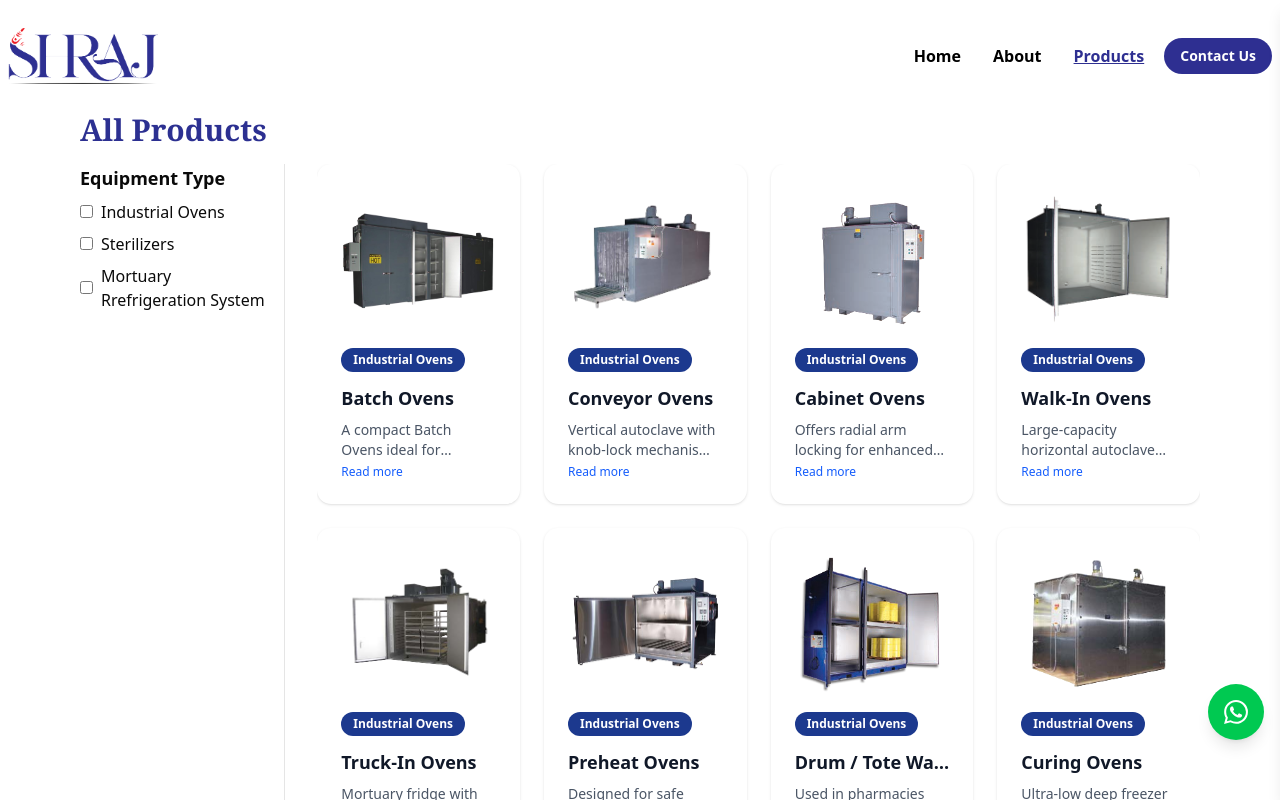
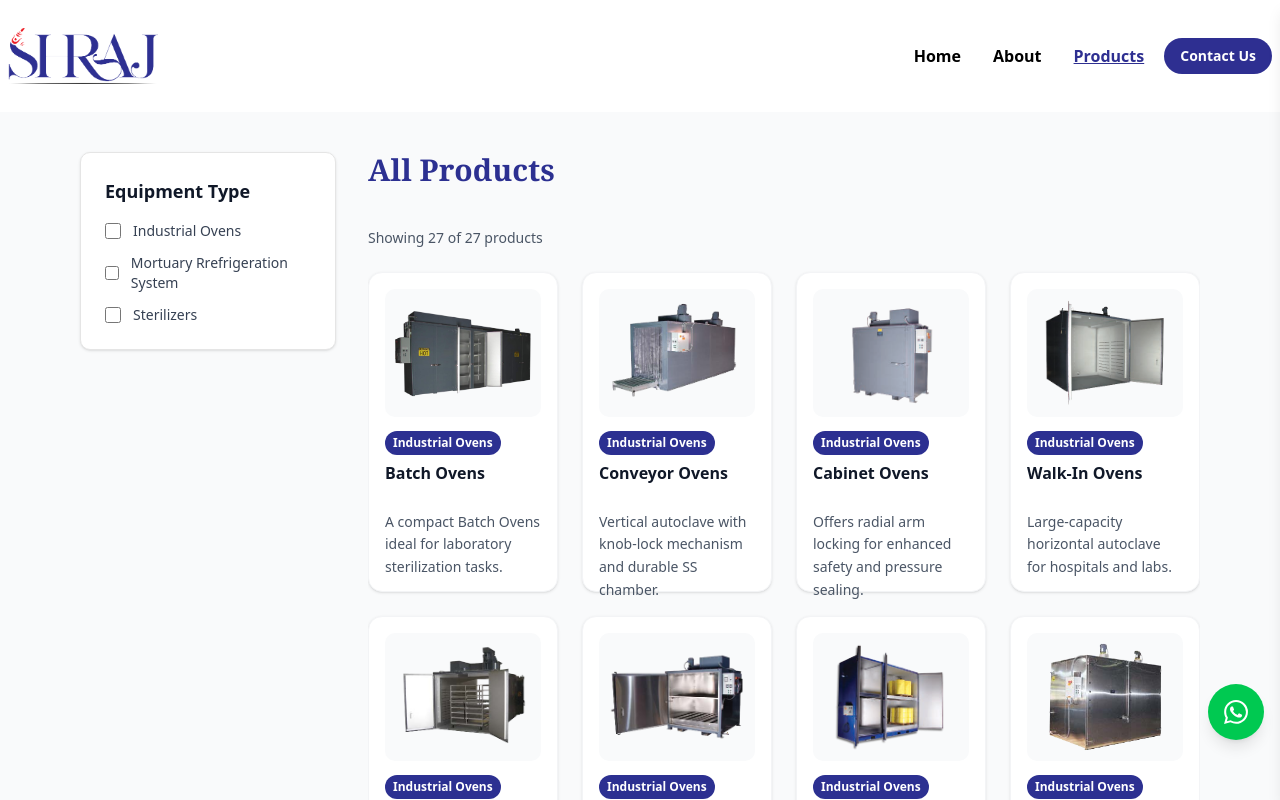
Before and after one commit to Mohit1x/shraj-project, a Next.js app: page /all-products in a window 1280 px wide. Shown: the top 800 px of the page. Built offline with nearby package versions, Linux system fonts and the light colour scheme; a web font is replaced by a local one.

Commit message:
all-product page changes

```diff
--- a/src/app/all-products/page.tsx
+++ b/src/app/all-products/page.tsx
@@ -4,168 +4,364 @@ import { ScrollArea } from "@/components/ui/scroll-area";
 import { products } from "@/constants/constant";
 import Image from "next/image";
 import Link from "next/link";
-import { useEffect, useRef, useState } from "react";
+import { useCallback, useEffect, useMemo, useRef, useState } from "react";
 
-export default function ProductsPage() {
-  const [impCategories, setImpcategories] = useState<string[] | undefined>();
-  const [selectedTypes, setSelectedTypes] = useState<string[]>([]);
-  const [isMobileFilterOpen, setIsMobileFilterOpen] = useState(false);
-  const [expandedDescriptions, setExpandedDescriptions] = useState<{
-    [key: string]: boolean;
-  }>({});
-  const [needsReadMore, setNeedsReadMore] = useState<{
-    [key: string]: boolean;
-  }>({});
+// Custom hook to ensure component is mounted before accessing DOM
+function useHasMounted() {
+  const [mounted, setMounted] = useState(false);
+  useEffect(() => {
+    setMounted(true);
+  }, []);
+  return mounted;
+}
 
-  const descRefs = useRef<{ [key: string]: HTMLParagraphElement | null }>({});
+// Custom hook for read more functionality
+function useReadMore(text: string, maxLength: number = 120) {
+  const [isExpanded, setIsExpanded] = useState(false);
 
-  useEffect(() => {
-    const uniqueTypes = Array.from(new Set(products.map((p) => p.type)));
-    setImpcategories(uniqueTypes);
+  const displayText = useMemo(() => {
+    if (text.length <= maxLength) return text;
+    if (isExpanded) return text;
+    return text.substring(0, maxLength) + "...";
+  }, [text, maxLength, isExpanded]);
+
+  const needsReadMore = text.length > maxLength;
+
+  const toggle = useCallback(() => {
+    setIsExpanded((prev) => !prev);
   }, []);
 
-  const handleSelectedBrand = (e: React.ChangeEvent<HTMLInputElement>) => {
-    const type = e.target.value;
-    const isChecked = e.target.checked;
-    setSelectedTypes((prev) =>
-      isChecked ? [...prev, type] : prev.filter((t) => t !== type)
+  return {
+    displayText,
+    isExpanded,
+    needsReadMore,
+    toggle,
+  };
+}
+
+// Product Card Component for better organization
+function ProductCard({ product }: { product: any }) {
+  const { displayText, isExpanded, needsReadMore, toggle } = useReadMore(
+    product.description,
+    80
   );
-  };
-
-  const filteredProducts = selectedTypes.length
-    ? products.filter((product) => selectedTypes.includes(product.type))
-    : products;
-
-  useEffect(() => {
-    const needs: { [key: string]: boolean } = {};
-    filteredProducts.forEach((product) => {
-      const el = descRefs.current[product.id];
-      if (el) {
-        needs[product.id] = el.scrollHeight > el.clientHeight + 2;
-      }
-    });
-    setNeedsReadMore(needs);
-  }, [filteredProducts]);
-
-  const toggleDescription = (id: number) => {
-    setExpandedDescriptions((prev) => ({
-      ...prev,
-      [id]: !prev[id],
-    }));
-  };
 
   return (
-    <div className="min-h-screen bg-white w-full mx-auto px-4 md:px-10 xl:px-20 overflow-visible">
-      <h1 className="text-3xl font-bold mb-4 font-serif text-[#2C3091]">
-        All Products
-      </h1>
-      <div className="flex flex-col lg:flex-row gap-8 overflow-visible">
-        {/* Desktop filter */}
-        <div className="w-full hidden md:block lg:w-64 border-r pr-4">
-          <h2 className="font-semibold text-lg mb-2">Equipment Type</h2>
-          {impCategories?.map((type, index) => (
-            <div key={index} className="flex items-center mb-2">
-              <input
-                type="checkbox"
-                id={type}
-                value={type}
-                onChange={handleSelectedBrand}
-                checked={selectedTypes.includes(type)}
-                className="mr-2"
-              />
-              <label htmlFor={type}>{type}</label>
-            </div>
-          ))}
-        </div>
-
-        {/* Mobile filter button */}
-        <button
-          className="bg-[#2E2F91] px-4 py-2 block md:hidden text-white font-semibold rounded"
-          onClick={() => setIsMobileFilterOpen(!isMobileFilterOpen)}
-        >
-          Filter
-        </button>
-
-        {/* Mobile filter panel */}
-        {isMobileFilterOpen && (
-          <div className="w-full block md:hidden lg:w-64 border-r pr-4">
-            <h2 className="font-semibold text-lg mb-2">Equipment Type</h2>
-            {impCategories?.map((type, index) => (
-              <div key={index} className="flex items-center mb-2">
-                <input
-                  type="checkbox"
-                  id={type}
-                  value={type}
-                  onChange={handleSelectedBrand}
-                  checked={selectedTypes.includes(type)}
-                  className="mr-2"
-                />
-                <label htmlFor={type}>{type}</label>
-              </div>
-            ))}
-          </div>
-        )}
-
-        {/* Product Grid */}
-        <ScrollArea className="w-full overflow-visible">
-          <div className="grid grid-cols-1 sm:grid-cols-2 lg:grid-cols-3 xl:grid-cols-4 gap-6">
-            {filteredProducts.map((product) => (
     <Link href={`/all-products/${product.id}`} key={product.id}>
-                <div className="bg-white rounded-xl shadow hover:shadow-md transition p-6 flex flex-col min-h-[340px] overflow-visible">
-                  {/* Image */}
-                  <div className="relative w-full h-36 mb-4">
+      <div className="bg-white rounded-xl shadow-sm hover:shadow-lg transition-all duration-300 p-4 flex flex-col h-[320px] border border-gray-100 group">
+        {/* Image Container - Fixed Height */}
+        <div className="relative w-full h-32 mb-3 bg-gray-50 rounded-lg overflow-hidden flex-shrink-0">
           <Image
             src={product.image || "/placeholder.svg"}
             alt={product.name}
             fill
-                      className="object-contain rounded-md"
+            className="object-contain p-2 group-hover:scale-105 transition-transform duration-300"
             sizes="(max-width: 640px) 100vw, (max-width: 1024px) 50vw, 25vw"
+            loading="lazy"
           />
         </div>
 
-                  {/* Type */}
-                  <span className="bg-blue-900 text-white text-xs font-semibold px-3 py-1 rounded-full w-fit">
+        {/* Type Badge - Fixed Position */}
+        <div className="mb-2 flex-shrink-0">
+          <span className="bg-[#2C3091] text-white text-xs font-semibold px-2 py-1 rounded-full inline-block">
             {product.type}
           </span>
+        </div>
 
-                  {/* Title */}
-                  <h2 className="mt-3 text-lg font-semibold text-gray-900 truncate">
-                    {product.name}
+        {/* Title - Fixed Height with Line Clamp */}
+        <h2 className="text-base font-semibold text-gray-900 mb-2 flex-shrink-0 h-10 flex items-start">
+          <span className="line-clamp-2 leading-tight">{product.name}</span>
         </h2>
 
-                  {/* Description + Read More */}
-                  <div className="mt-2 text-sm text-gray-600 flex-1 overflow-visible">
-                    <p
-                      ref={(el) => {
-                        descRefs.current[product.id] = el;
-                      }}
-                      className={`${
-                        expandedDescriptions[product.id] ? "" : "line-clamp-2"
-                      }`}
-                    >
-                      {product.description}
-                    </p>
+        {/* Description - Flexible Content Area */}
+        <div className="text-sm text-gray-600 flex-1 flex flex-col">
+          <div className="flex-1">
+            <p className="leading-relaxed text-sm">{displayText}</p>
+          </div>
 
-                    {needsReadMore[product.id] && (
+          {needsReadMore && (
             <button
               onClick={(e) => {
                 e.preventDefault();
-                          toggleDescription(product.id);
+                e.stopPropagation();
+                toggle();
               }}
-                        className="text-blue-600 hover:text-blue-800 text-xs mt-1 block"
+              className="text-[#2C3091] hover:text-[#2E2F91] text-xs font-medium underline decoration-dotted underline-offset-2 hover:decoration-solid transition-all mt-1 self-start"
             >
-                        {expandedDescriptions[product.id]
-                          ? "Read less"
-                          : "Read more"}
+              {isExpanded ? "Read less" : "Read more"}
             </button>
           )}
         </div>
       </div>
     </Link>
+  );
+}
+
+export default function ProductsPage() {
+  const hasMounted = useHasMounted();
+  const [selectedTypes, setSelectedTypes] = useState<string[]>([]);
+  const [isMobileFilterOpen, setIsMobileFilterOpen] = useState(false);
+
+  // Memoize unique categories
+  const uniqueCategories = useMemo(() => {
+    return Array.from(new Set(products.map((p) => p.type))).sort();
+  }, []);
+
+  // Memoize filtered products
+  const filteredProducts = useMemo(() => {
+    if (selectedTypes.length === 0) return products;
+    return products.filter((product) => selectedTypes.includes(product.type));
+  }, [selectedTypes]);
+
+  // Handle filter changes
+  const handleFilterChange = useCallback(
+    (e: React.ChangeEvent<HTMLInputElement>) => {
+      const type = e.target.value;
+      const isChecked = e.target.checked;
+
+      setSelectedTypes((prev) => {
+        if (isChecked) {
+          return [...prev, type];
+        } else {
+          return prev.filter((t) => t !== type);
+        }
+      });
+    },
+    []
+  );
+
+  // Toggle mobile filter
+  const toggleMobileFilter = useCallback(() => {
+    setIsMobileFilterOpen((prev) => !prev);
+  }, []);
+
+  // Clear all filters
+  const clearFilters = useCallback(() => {
+    setSelectedTypes([]);
+    setIsMobileFilterOpen(false);
+  }, []);
+
+  // Don't render until mounted to prevent hydration issues
+  if (!hasMounted) {
+    return (
+      <div className="min-h-screen bg-white w-full mx-auto px-4 md:px-10 xl:px-20 py-10">
+        <div className="animate-pulse">
+          <div className="h-8 bg-gray-200 rounded w-48 mb-8"></div>
+          <div className="grid grid-cols-1 sm:grid-cols-2 lg:grid-cols-3 xl:grid-cols-4 gap-6">
+            {[...Array(8)].map((_, i) => (
+              <div key={i} className="bg-gray-200 rounded-xl h-[320px]"></div>
             ))}
           </div>
-        </ScrollArea>
         </div>
       </div>
     );
   }
+
+  return (
+    <div className="min-h-screen bg-gray-50 w-full mx-auto px-4 md:px-10 xl:px-20 py-10">
+      <div className="flex flex-col lg:flex-row gap-8">
+        {/* Desktop Filter Sidebar */}
+        <div className="hidden md:block lg:w-64 flex-shrink-0">
+          <div className="sticky top-4 bg-white rounded-lg shadow-sm border p-6">
+            <div className="flex items-center justify-between mb-4">
+              <h2 className="font-semibold text-lg text-gray-900">
+                Equipment Type
+              </h2>
+              {selectedTypes.length > 0 && (
+                <button
+                  onClick={clearFilters}
+                  className="text-xs text-gray-500 hover:text-gray-700 underline"
+                >
+                  Clear
+                </button>
+              )}
+            </div>
+
+            <div className="space-y-3 max-h-96 overflow-y-auto">
+              {uniqueCategories.map((type) => (
+                <label
+                  key={type}
+                  className="flex items-center cursor-pointer group"
+                >
+                  <input
+                    type="checkbox"
+                    value={type}
+                    onChange={handleFilterChange}
+                    checked={selectedTypes.includes(type)}
+                    className="mr-3 h-4 w-4 text-[#2C3091] focus:ring-[#2C3091] border-gray-300 rounded"
+                  />
+                  <span className="text-sm font-medium text-gray-700 group-hover:text-gray-900 transition-colors">
+                    {type}
+                  </span>
+                </label>
+              ))}
+            </div>
+          </div>
+        </div>
+
+        {/* Main Content Area */}
+        <div className="flex-1">
+          {/* Header with Mobile Filter */}
+          <div className="flex items-center justify-between mb-6">
+            <h1 className="text-3xl font-bold font-serif text-[#2C3091]">
+              All Products
+            </h1>
+
+            {/* Mobile Filter Button */}
+            <button
+              className="bg-[#2C3091] hover:bg-[#2E2F91] px-4 py-2 md:hidden text-white font-semibold rounded-lg transition-colors flex items-center gap-2"
+              onClick={toggleMobileFilter}
+            >
+              <svg
+                className="w-4 h-4"
+                fill="none"
+                stroke="currentColor"
+                viewBox="0 0 24 24"
+              >
+                <path
+                  strokeLinecap="round"
+                  strokeLinejoin="round"
+                  strokeWidth={2}
+                  d="M3 4a1 1 0 011-1h16a1 1 0 011 1v2.586a1 1 0 01-.293.707l-6.414 6.414a1 1 0 00-.293.707V17l-4 4v-6.586a1 1 0 00-.293-.707L3.293 7.707A1 1 0 013 7V4z"
+                />
+              </svg>
+              Filter
+              {selectedTypes.length > 0 && (
+                <span className="bg-white text-[#2C3091] text-xs px-2 py-0.5 rounded-full font-bold">
+                  {selectedTypes.length}
+                </span>
+              )}
+            </button>
+          </div>
+
+          {/* Mobile Filter Panel */}
+          {isMobileFilterOpen && (
+            <div className="md:hidden bg-white rounded-lg shadow-lg border p-4 mb-6">
+              <div className="flex items-center justify-between mb-4">
+                <h2 className="font-semibold text-lg text-gray-900">
+                  Equipment Type
+                </h2>
+                <div className="flex items-center gap-2">
+                  {selectedTypes.length > 0 && (
+                    <button
+                      onClick={clearFilters}
+                      className="text-xs text-gray-500 hover:text-gray-700 underline"
+                    >
+                      Clear All
+                    </button>
+                  )}
+                  <button
+                    onClick={toggleMobileFilter}
+                    className="text-gray-500 hover:text-gray-700 p-1"
+                  >
+                    <svg
+                      className="w-5 h-5"
+                      fill="none"
+                      stroke="currentColor"
+                      viewBox="0 0 24 24"
+                    >
+                      <path
+                        strokeLinecap="round"
+                        strokeLinejoin="round"
+                        strokeWidth={2}
+                        d="M6 18L18 6M6 6l12 12"
+                      />
+                    </svg>
+                  </button>
+                </div>
+              </div>
+
+              <div className="flex flex-col gap-3 max-h-60 overflow-y-auto">
+                {uniqueCategories.map((type) => (
+                  <label
+                    key={type}
+                    className="flex items-center cursor-pointer"
+                  >
+                    <input
+                      type="checkbox"
+                      value={type}
+                      onChange={handleFilterChange}
+                      checked={selectedTypes.includes(type)}
+                      className="mr-2 h-4 w-4 text-[#2C3091] focus:ring-[#2C3091] border-gray-300 rounded"
+                    />
+                    <span className="text-sm font-medium text-gray-700 truncate">
+                      {type}
+                    </span>
+                  </label>
+                ))}
+              </div>
+            </div>
+          )}
+
+          {/* Products Grid */}
+          <ScrollArea className="w-full my-10">
+            {filteredProducts.length === 0 ? (
+              <div className="text-center py-16 bg-white rounded-lg shadow-sm">
+                <div className="max-w-md mx-auto">
+                  <svg
+                    className="w-16 h-16 text-gray-300 mx-auto mb-4"
+                    fill="none"
+                    stroke="currentColor"
+                    viewBox="0 0 24 24"
+                  >
+                    <path
+                      strokeLinecap="round"
+                      strokeLinejoin="round"
+                      strokeWidth={1}
+                      d="M20 13V6a2 2 0 00-2-2H6a2 2 0 00-2 2v7m16 0v5a2 2 0 01-2 2H6a2 2 0 01-2-2v-5m16 0h-2.586a1 1 0 00-.707.293l-2.414 2.414a1 1 0 01-.707.293h-3.172a1 1 0 01-.707-.293l-2.414-2.414A1 1 0 006.586 13H4"
+                    />
+                  </svg>
+                  <h3 className="text-lg font-medium text-gray-900 mb-2">
+                    No products found
+                  </h3>
+                  <p className="text-gray-500 mb-4">
+                    No products match your current filters. Try adjusting your
+                    selection.
+                  </p>
+                  <button
+                    onClick={clearFilters}
+                    className="bg-[#2C3091] hover:bg-[#2E2F91] text-white px-4 py-2 rounded-lg font-medium transition-colors"
+                  >
+                    Clear all filters
+                  </button>
+                </div>
+              </div>
+            ) : (
+              <>
+                {/* Results Summary */}
+                <div className="flex items-center justify-between mb-6 text-sm text-gray-600">
+                  <span>
+                    Showing {filteredProducts.length} of {products.length}{" "}
+                    products
+                  </span>
+                  {selectedTypes.length > 0 && (
+                    <div className="flex items-center gap-2">
+                      <span>Filtered by:</span>
+                      <div className="flex flex-wrap gap-1">
+                        {selectedTypes.map((type) => (
+                          <span
+                            key={type}
+                            className="bg-[#2C3091] text-white text-xs px-2 py-1 rounded-full"
+                          >
+                            {type}
+                          </span>
+                        ))}
+                      </div>
+                    </div>
+                  )}
+                </div>
+
+                {/* Products Grid */}
+                <div className="grid grid-cols-1 sm:grid-cols-2 lg:grid-cols-3 xl:grid-cols-4 gap-6">
+                  {filteredProducts.map((product) => (
+                    <ProductCard key={product.id} product={product} />
+                  ))}
+                </div>
+              </>
+            )}
+          </ScrollArea>
+        </div>
+      </div>
+    </div>
+  );
+}
```
Lines whose indentation alone changed are shown as unchanged.
